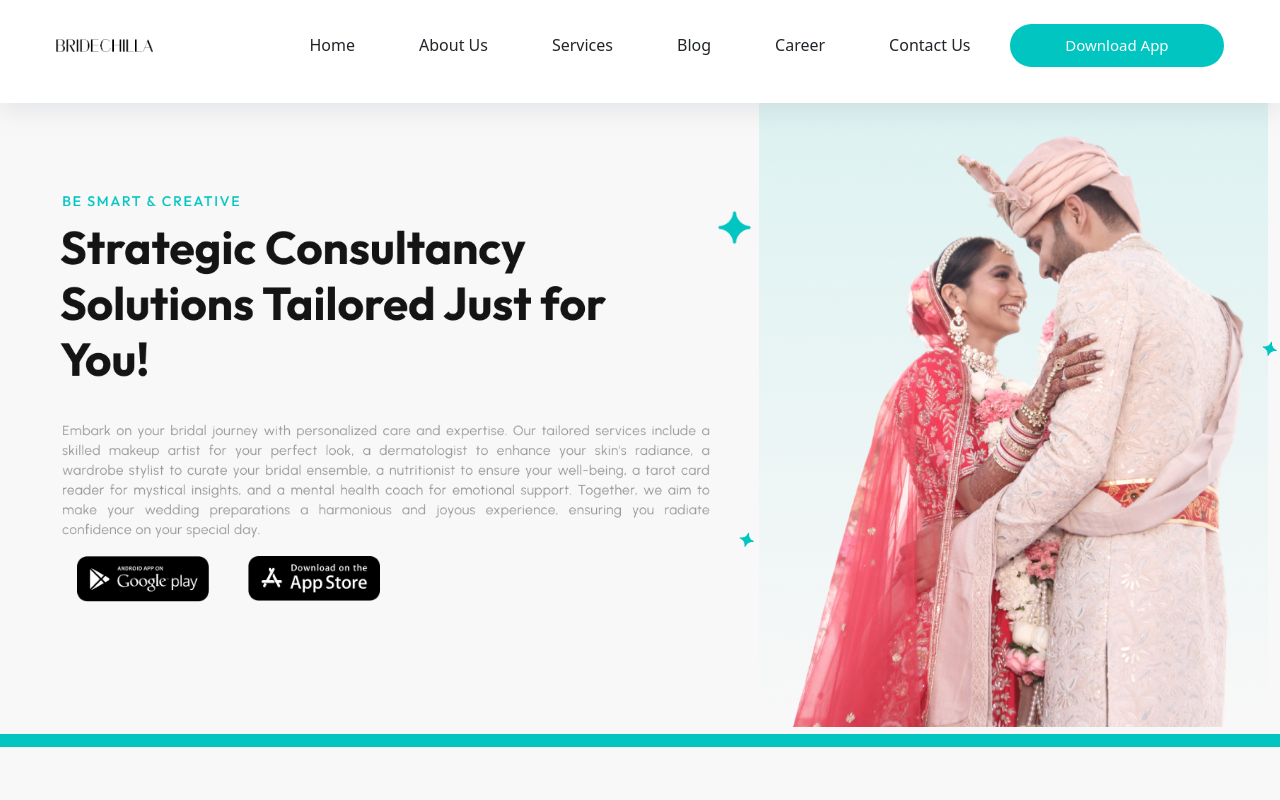
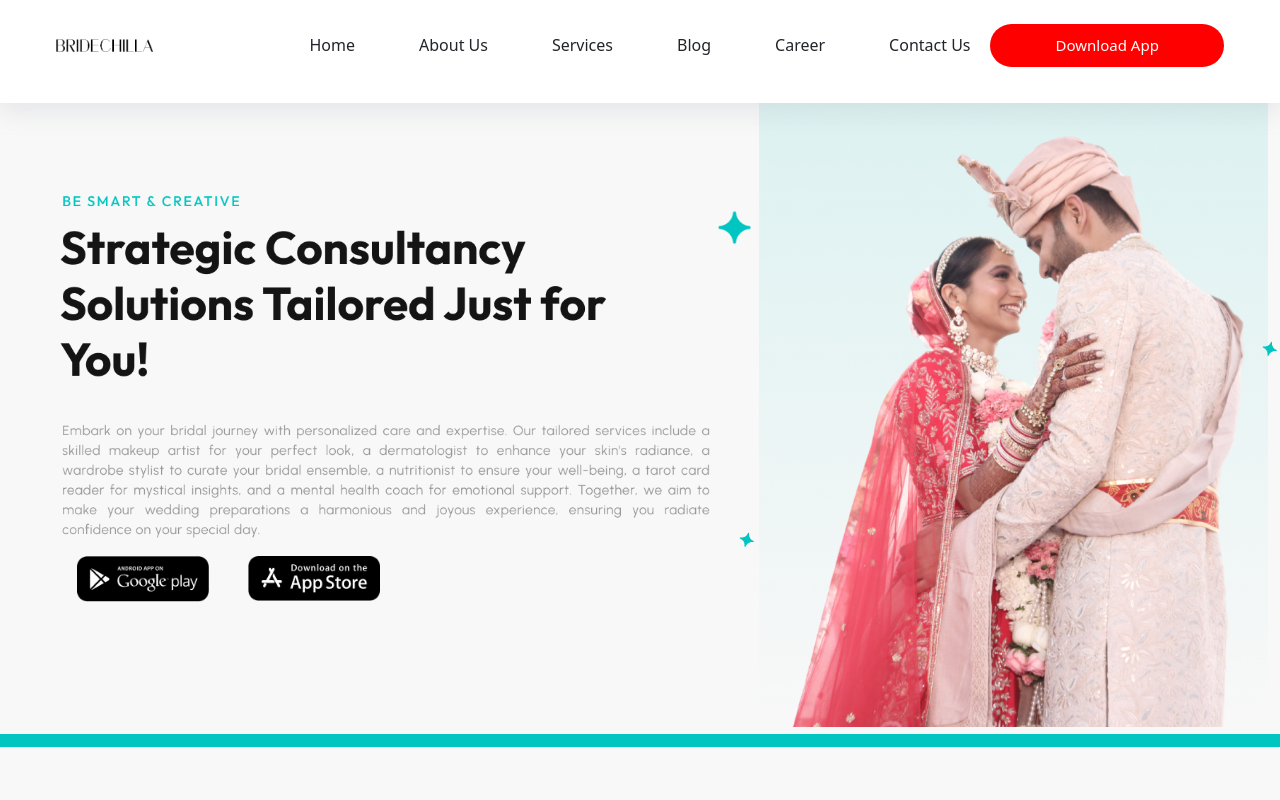
Before and after one commit to 30saharsh/bride-chilla, a React (Create React App) app: page / in a window 1280 px wide. Shown: the top 800 px of the page. Built offline with nearby package versions, Linux system fonts and the light colour scheme.

Commit message:
One More

```diff
--- a/src/pages/Home/Home.css
+++ b/src/pages/Home/Home.css
@@ -35,8 +35,8 @@
     /* background-color: yellow; */
 }
 .float-end{
-    width: 110%;
-    /* background-color: red; */
+    width: 120%;
+    background-color: red;
 }
 .a{
     margin-left: 42px;
--- a/src/pages/Home/index.js
+++ b/src/pages/Home/index.js
@@ -280,7 +280,7 @@ export default function Index() {
           <a style={{textDecoration:"none" , color:"black" , margin:"20px"}}  href="/tc">T & C</a>
            <a href=""><img src={require('../../assets/images/Facebook.png')} style={{width : 15, marginRight : 10}}/></a>
            <a href="https://www.instagram.com/bridechillaofficial?igsh=MWF5bXhpN3d6ZTgxNw%3D%3D&utm_source=qr"><img src={require('../../assets/images/Insta.png')} style={{width : 15, marginRight : 10}}/></a>
-           <a href="https://www.instagram.com/bridechillaofficial?igsh=MWF5bXhpN3d6ZTgxNw%3D%3D&utm_source=qr"> <img src={require('../../assets/images/Twitter.png')} style={{width : 15, marginRight : 20}}/></a>
+           <a href="https://www.instagram.com/bridechillaofficial?igsh=MWF5bXhpN3d6ZTgxNw%3D%3D&utm_source=qr"> <img src={require('../../assets/images/Twitter.png')} style={{width : 15, marginRight : 10}}/></a>
           </div>
         </div>
     </div>
```
